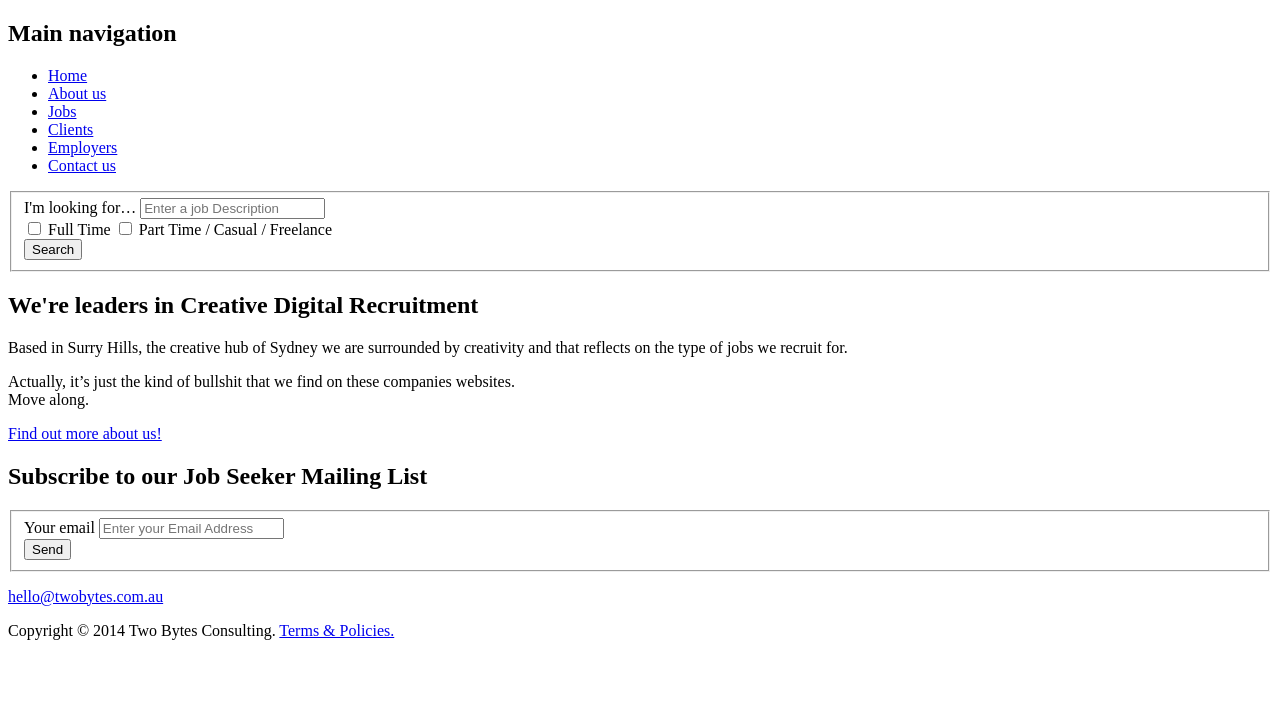
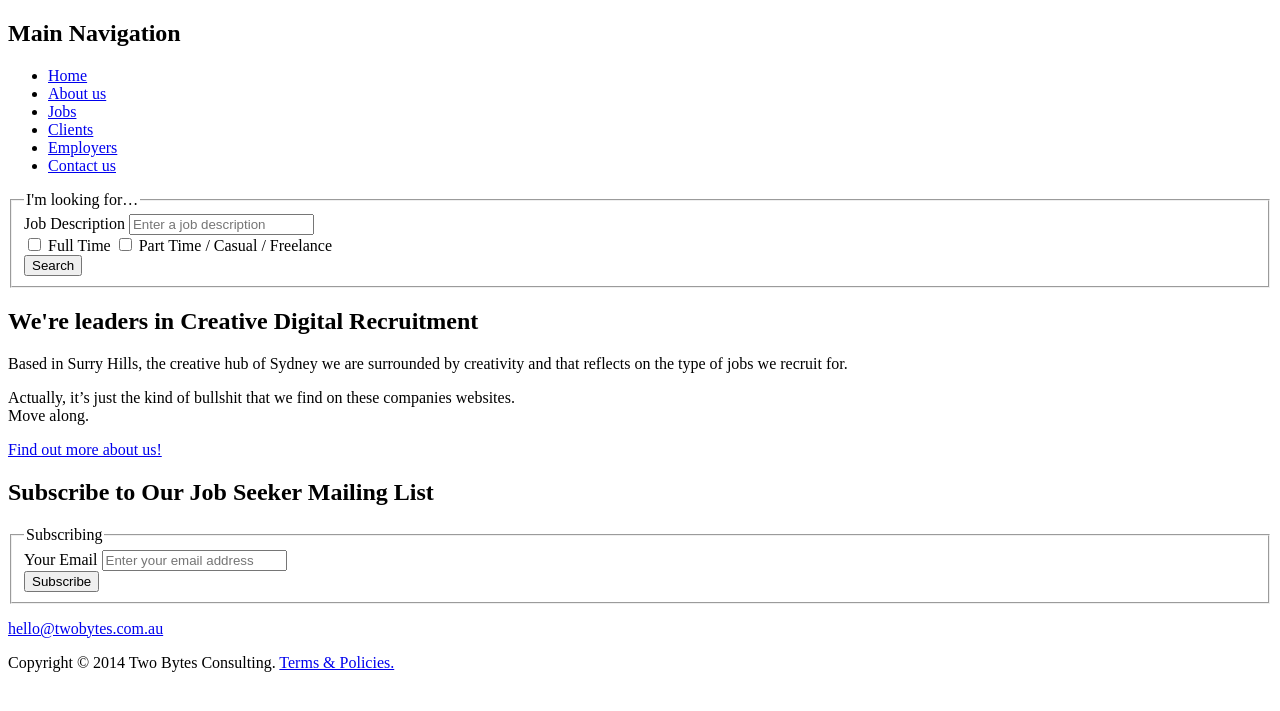
Before and after one commit to hepl-cpw/css-twobytes, a plain HTML site: page index.html in a window 1280 px wide. Shown: the part 75-786 px from the top of the page. Drawn offline with Linux system fonts and the light colour scheme; a web font is replaced by a local one.

Commit message:
Fixes by Vinciane

```diff
--- a/index.html
+++ b/index.html
@@ -9,13 +9,13 @@
     <body class="home">
         <header>
             <div class="inner">
-                <h1>
+                <h1 role="heading" aria-level="1">
                     <a href="#">
                         <img src="images/logo.png" alt="Two Bytes Consulting" />
                     </a>
                 </h1>
                 <nav>
-                    <h2>Main navigation</h2>
+                    <h2 role="heading" aria-level="2">Main Navigation</h2>
                     <ul>
                         <li class="active">
                             <a href="index.html">Home</a>
@@ -39,9 +39,10 @@
                 </nav>
                 <form action="#" method="post" class="search">
                     <fieldset>
+                        <legend>I'm looking for…</legend>
                         <div class="search-query">
-                            <label for="query">I'm looking for…</label>
-                            <input type="text" name="query" id="query" placeholder="Enter a job Description" />
+                            <label for="query">Job Description</label>
+                            <input type="text" name="query" id="query" placeholder="Enter a job description" />
                         </div>
                         <div class="search-options">
                             <label>
@@ -62,7 +63,7 @@
         </header>
         <section id="introduction">
             <div class="inner">
-                <h2>
+                <h2 role="heading" aria-level="2">
                     <span>We're leaders in</span>
                     <strong>Creative Digital Recruitment</strong>
                 </h2>
@@ -77,16 +78,17 @@
         </section>
         <section id="newsletter">
             <div class="inner">
-                <h2>Subscribe to our Job Seeker Mailing List</h2>
+                <h2>Subscribe to Our Job Seeker Mailing List</h2>
 
                 <form action="#" method="post">
                     <fieldset>
+                        <legend>Subscribing</legend>
                         <div class="subscribe-email">
-                            <label for="subscribe-email">Your email</label>
-                            <input type="email" name="email" id="subscribe-email" placeholder="Enter your Email Address" />
+                            <label for="subscribe-email">Your Email</label>
+                            <input type="email" name="email" id="subscribe-email" placeholder="Enter your email address" />
                         </div>
                         <div class="subscribe-submit">
-                            <button type="submit">Send</button>
+                            <button type="submit">Subscribe</button>
                         </div>
                     </fieldset>
                 </form>
```
Also changed, not shown: about-us.html (+17 -14 lines).
